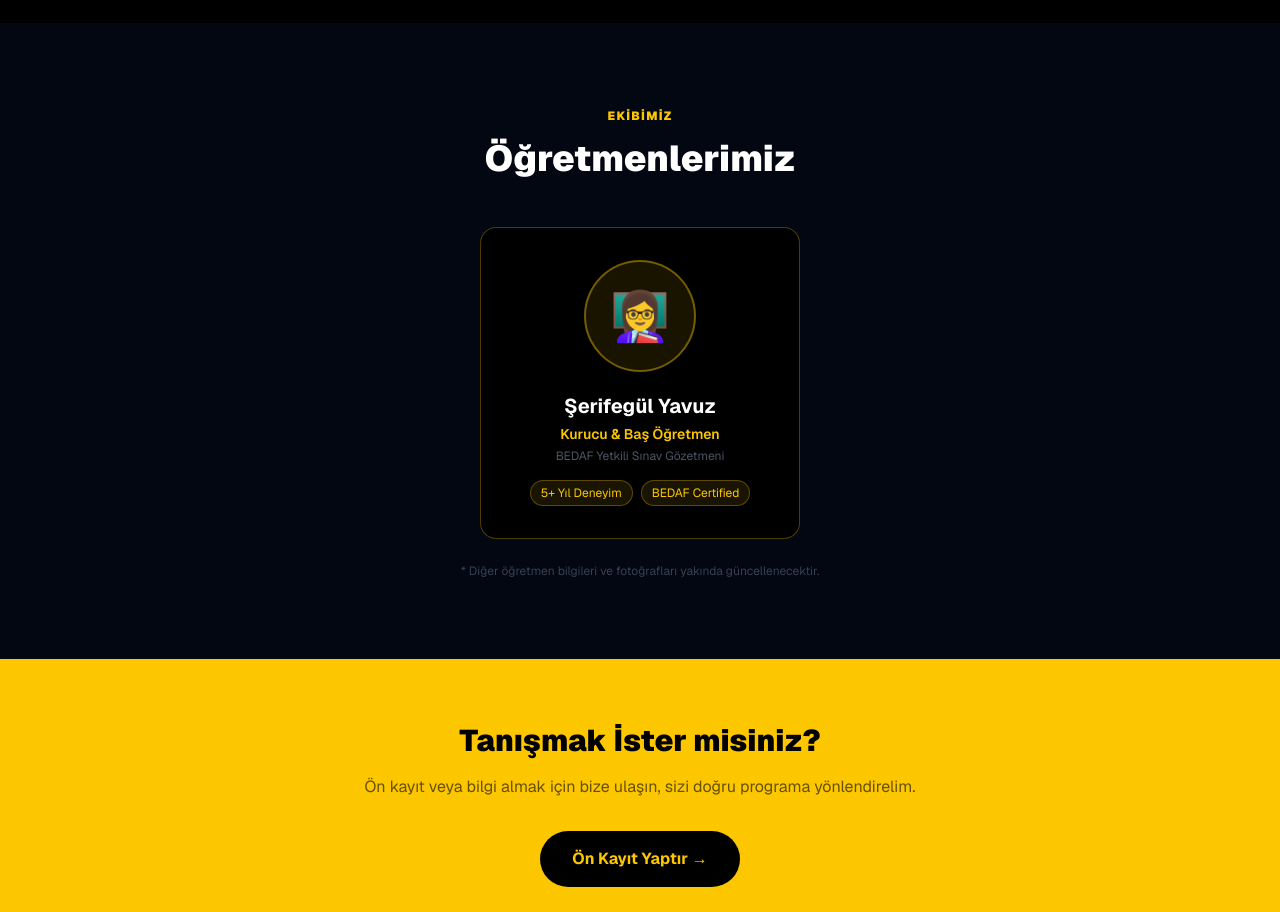
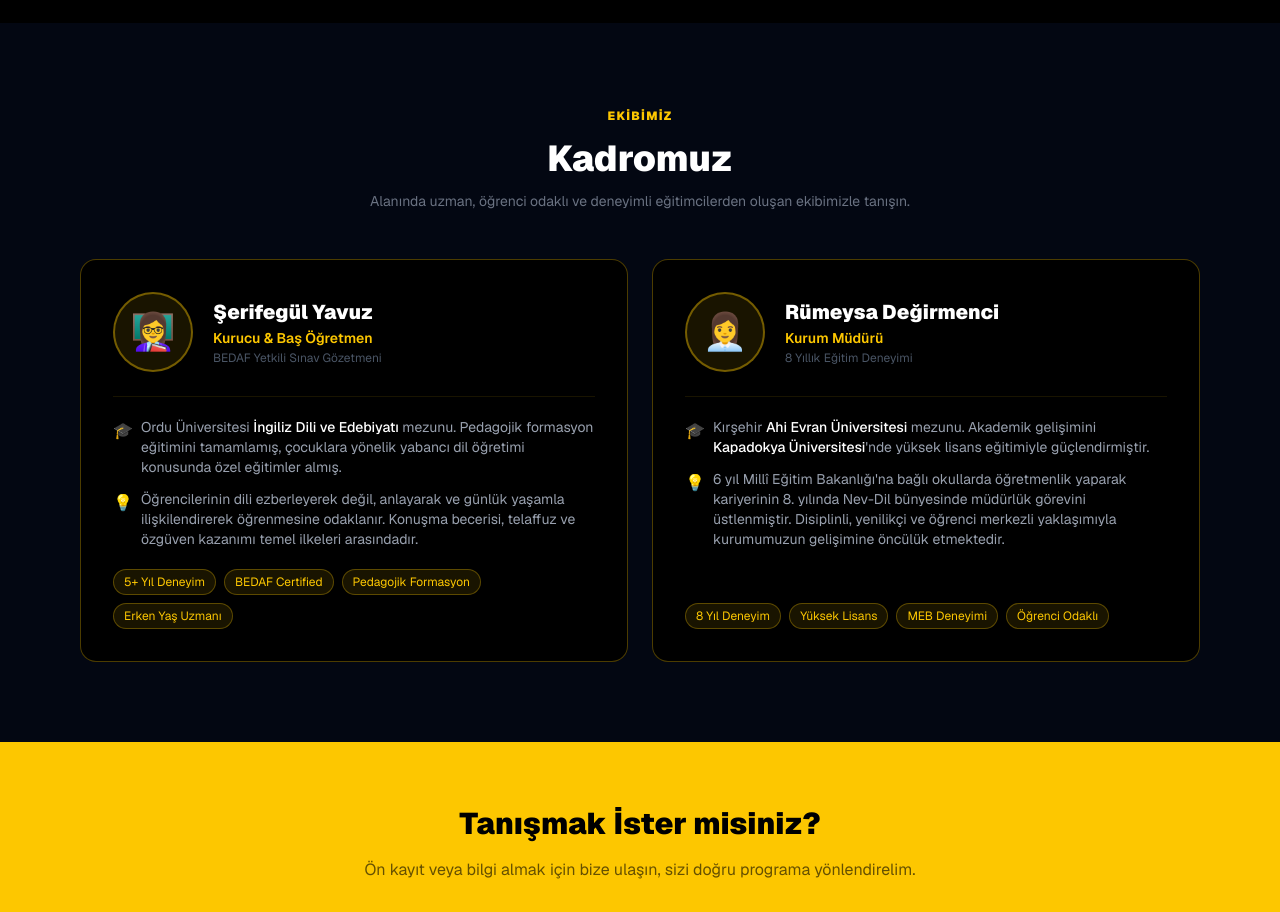
Before and after one commit to Metecdr/nevdil-website, a Next.js app: page /hakkimizda in a window 1280 px wide. Shown: the part 2200-3112 px from the top of the page. Built offline with nearby package versions, Linux system fonts and the light colour scheme; no server answers.

Commit message:
feat(hakkimizda): ekip bölümü 2 öğretmen profiliyle güncellendi
Şerifegül Yavuz ve Rümeysa Değirmenci'nin biyografi, eğitim bilgisi
ve deneyim tag'leri eklendi. Tek kart → 2 sütun grid yapısına geçildi.

Co-Authored-By: Claude Sonnet 4.6 <noreply@anthropic.com>

```diff
--- a/app/hakkimizda/page.tsx
+++ b/app/hakkimizda/page.tsx
@@ -243,7 +243,7 @@ export default function HakkimizdaPage() {
         </div>
       </section>
 
-      {/* ── ÖĞRETMEN ── */}
+      {/* ── EKİBİMİZ ── */}
       <section className="bg-gray-950 py-14 md:py-20">
         <div className="max-w-6xl mx-auto px-4">
           <div className="text-center mb-10 md:mb-12">
@@ -251,30 +251,91 @@ export default function HakkimizdaPage() {
               Ekibimiz
             </span>
             <h2 className="text-3xl md:text-4xl font-black text-white mt-3">
-              Öğretmenlerimiz
+              Kadromuz
             </h2>
+            <p className="text-gray-500 text-sm mt-3 max-w-xl mx-auto">
+              Alanında uzman, öğrenci odaklı ve deneyimli eğitimcilerden oluşan ekibimizle tanışın.
+            </p>
           </div>
-          <div className="max-w-xs mx-auto">
-            <div className="bg-black border border-yellow-400/30 rounded-2xl p-8 text-center hover:border-yellow-400/60 transition-all">
-              <div className="w-28 h-28 bg-yellow-400/10 border-2 border-yellow-400/40 rounded-full flex items-center justify-center mx-auto mb-5 text-5xl">
-                👩‍🏫
+
+          <div className="grid grid-cols-1 md:grid-cols-2 gap-6">
+
+            {/* Şerifegül Yavuz */}
+            <div className="bg-black border border-yellow-400/30 rounded-2xl p-8 hover:border-yellow-400/60 transition-all flex flex-col">
+              <div className="flex items-center gap-5 mb-6">
+                <div className="w-20 h-20 shrink-0 bg-yellow-400/10 border-2 border-yellow-400/40 rounded-full flex items-center justify-center text-4xl">
+                  👩‍🏫
+                </div>
+                <div>
+                  <h3 className="text-white font-black text-xl">Şerifegül Yavuz</h3>
+                  <p className="text-yellow-400 text-sm font-semibold mt-0.5">Kurucu & Baş Öğretmen</p>
+                  <p className="text-gray-600 text-xs mt-0.5">BEDAF Yetkili Sınav Gözetmeni</p>
+                </div>
               </div>
-              <h3 className="text-white font-bold text-xl">Şerifegül Yavuz</h3>
-              <p className="text-yellow-400 text-sm font-semibold mt-1">Kurucu & Baş Öğretmen</p>
-              <p className="text-gray-600 text-xs mt-1 mb-4">BEDAF Yetkili Sınav Gözetmeni</p>
-              <div className="flex flex-wrap gap-2 justify-center">
-                <span className="bg-yellow-400/10 border border-yellow-400/30 text-yellow-400 text-xs px-2.5 py-1 rounded-full">
-                  5+ Yıl Deneyim
-                </span>
-                <span className="bg-yellow-400/10 border border-yellow-400/30 text-yellow-400 text-xs px-2.5 py-1 rounded-full">
-                  BEDAF Certified
-                </span>
+              <div className="border-t border-yellow-400/10 pt-5 mb-5">
+                <div className="flex items-start gap-2 mb-3">
+                  <span className="text-yellow-400 mt-0.5">🎓</span>
+                  <p className="text-gray-400 text-sm">
+                    Ordu Üniversitesi <span className="text-white font-medium">İngiliz Dili ve Edebiyatı</span> mezunu.
+                    Pedagojik formasyon eğitimini tamamlamış, çocuklara yönelik yabancı dil öğretimi konusunda özel eğitimler almış.
+                  </p>
+                </div>
+                <div className="flex items-start gap-2">
+                  <span className="text-yellow-400 mt-0.5">💡</span>
+                  <p className="text-gray-400 text-sm">
+                    Öğrencilerinin dili ezberleyerek değil, anlayarak ve günlük yaşamla ilişkilendirerek öğrenmesine odaklanır.
+                    Konuşma becerisi, telaffuz ve özgüven kazanımı temel ilkeleri arasındadır.
+                  </p>
+                </div>
+              </div>
+              <div className="flex flex-wrap gap-2 mt-auto">
+                {["5+ Yıl Deneyim", "BEDAF Certified", "Pedagojik Formasyon", "Erken Yaş Uzmanı"].map((tag) => (
+                  <span key={tag} className="bg-yellow-400/10 border border-yellow-400/30 text-yellow-400 text-xs px-2.5 py-1 rounded-full">
+                    {tag}
+                  </span>
+                ))}
               </div>
             </div>
+
+            {/* Rümeysa Değirmenci */}
+            <div className="bg-black border border-yellow-400/30 rounded-2xl p-8 hover:border-yellow-400/60 transition-all flex flex-col">
+              <div className="flex items-center gap-5 mb-6">
+                <div className="w-20 h-20 shrink-0 bg-yellow-400/10 border-2 border-yellow-400/40 rounded-full flex items-center justify-center text-4xl">
+                  👩‍💼
+                </div>
+                <div>
+                  <h3 className="text-white font-black text-xl">Rümeysa Değirmenci</h3>
+                  <p className="text-yellow-400 text-sm font-semibold mt-0.5">Kurum Müdürü</p>
+                  <p className="text-gray-600 text-xs mt-0.5">8 Yıllık Eğitim Deneyimi</p>
+                </div>
+              </div>
+              <div className="border-t border-yellow-400/10 pt-5 mb-5">
+                <div className="flex items-start gap-2 mb-3">
+                  <span className="text-yellow-400 mt-0.5">🎓</span>
+                  <p className="text-gray-400 text-sm">
+                    Kırşehir <span className="text-white font-medium">Ahi Evran Üniversitesi</span> mezunu.
+                    Akademik gelişimini <span className="text-white font-medium">Kapadokya Üniversitesi</span>&apos;nde yüksek lisans eğitimiyle güçlendirmiştir.
+                  </p>
+                </div>
+                <div className="flex items-start gap-2">
+                  <span className="text-yellow-400 mt-0.5">💡</span>
+                  <p className="text-gray-400 text-sm">
+                    6 yıl Millî Eğitim Bakanlığı&apos;na bağlı okullarda öğretmenlik yaparak kariyerinin 8. yılında
+                    Nev-Dil bünyesinde müdürlük görevini üstlenmiştir. Disiplinli, yenilikçi ve öğrenci merkezli yaklaşımıyla
+                    kurumumuzun gelişimine öncülük etmektedir.
+                  </p>
+                </div>
+              </div>
+              <div className="flex flex-wrap gap-2 mt-auto">
+                {["8 Yıl Deneyim", "Yüksek Lisans", "MEB Deneyimi", "Öğrenci Odaklı"].map((tag) => (
+                  <span key={tag} className="bg-yellow-400/10 border border-yellow-400/30 text-yellow-400 text-xs px-2.5 py-1 rounded-full">
+                    {tag}
+                  </span>
+                ))}
+              </div>
+            </div>
+
           </div>
-          <p className="text-center text-gray-700 text-xs mt-6">
-            * Diğer öğretmen bilgileri ve fotoğrafları yakında güncellenecektir.
-          </p>
         </div>
       </section>
 
```
